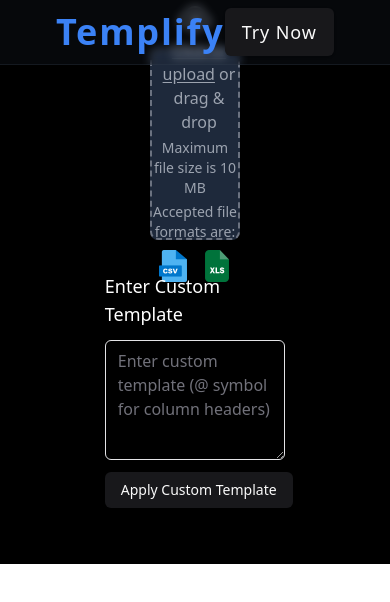
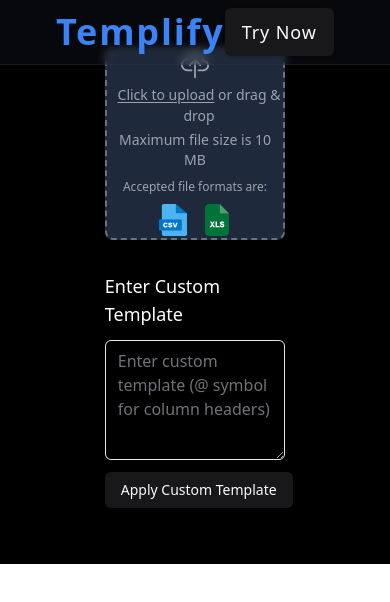
Before and after one commit to Pratiyushkumar/templify, a React (Vite) app: page /home in a window 390 px wide. Shown: the top 602 px of the page. Built offline with nearby package versions, Linux system fonts and the light colour scheme; what pdfmake would draw is missing.

Commit message:
add UploadFileInfo component with responsiveness

```diff
--- a/src/components/FileUploader.tsx
+++ b/src/components/FileUploader.tsx
@@ -1,5 +1,6 @@
 import { ChangeEvent, useRef, useState, DragEvent } from "react"
 import { BsCloudUpload } from "react-icons/bs";
+import UploadedFileInfo from "./UploadedFileInfo";
 interface FileUploaderProps {
   onFileSelected: (file: File) => void
 }
@@ -9,7 +10,7 @@
   const inputRef = useRef<HTMLInputElement>(null)
   const [error, setError] = useState("")
   const [file, setFile] = useState<File | null>(null)
-  // my changes
+
   const [dragging, setDragging] = useState(false)
 
   const handleDragOver = (e: DragEvent<HTMLDivElement>) => {
@@ -62,10 +63,11 @@
   }
 
   return (
-    <div className="flex flex-col items-center my-8" >
-      <div onClick={() => inputRef.current?.click()}
+    <div className="flex flex-col items-center my-8">
+    <div
+      onClick={() => inputRef.current?.click()}
       className={`
-          w-1/2 h-48 rounded-lg border-2 border-dashed
+        w-full max-w-md h-48 rounded-lg border-2 border-dashed
         ${
           dragging
             ? "border-blue-500 bg-blue-100 dark:bg-blue-900"
@@ -87,25 +89,21 @@
         className="hidden"
       />
       {file ? (
-          <p className="text-gray-700 dark:text-gray-200">
-            File Uploaded: {file.name}
-          </p>
+        <div className="px-5">
+          <UploadedFileInfo file={file} />
+        </div>
       ) : (
         <div className="flex flex-col items-center gap-1">
-            <div className="flex flex-col items-center space-x-2 text-gray-400">
-              <BsCloudUpload className="text-gray-400 w-8 h-8"/>
-              <p className=" text-[16px] dark:text-gray-400 ">
-                <span className="underline underline-offset-2 ">Click to upload</span> or drag &
+          <div className="flex flex-col items-center space-x-2 text-gray-400 gap-1">
+            <BsCloudUpload className="text-gray-400 w-7 h-7 md:w-8 md:h-8" />
+            <p className="text-[14px] md:text-[16px] dark:text-gray-400">
+              <span className="underline underline-offset-2">Click to upload</span> or drag &
               drop
             </p>
           </div>
-            <div className="text-gray-400 space-y-1">
-            <p className=" text-sm">
-              Maximum file size is 10 MB
-            </p>
-            <p className=" text-sm">
-              Accepted file formats are:
-            </p>
+          <div className="text-gray-400 space-y-2 md:space-y-1">
+            <p className="text-sm md:text-[12px] md:text-sm">Maximum file size is 10 MB</p>
+            <p className="text-[12px] md:text-sm">Accepted file formats are:</p>
           </div>
 
           <div className="flex space-x-3 mt-1">
--- /dev/null
+++ b/src/components/UploadedFileInfo.tsx
@@ -0,0 +1,49 @@
+import { motion } from "framer-motion"
+import { cn } from "../lib/utils"
+function UploadedFileInfo({ file }: {file: File}) {
+  return (
+    <motion.div
+      className={cn(
+        "relative overflow-hidden z-40 bg-slate-300 dark:bg-neutral-900 flex flex-col items-start justify-start md:h-20 p-3 md:w-56 mt-4 w-full mx-auto rounded-md",
+        "shadow-sm",
+      )}
+    >
+      <div className="flex justify-between w-full items-center gap-4">
+        <motion.p
+          initial={{ opacity: 0 }}
+          animate={{ opacity: 1 }}
+          layout
+          className="text-base text-neutral-700 dark:text-neutral-300 truncate max-w-xs"
+        >
+          {file.name}
+        </motion.p>
+        <motion.p
+          initial={{ opacity: 0 }}
+          animate={{ opacity: 1 }}
+          layout
+          className="text-base text-neutral-700 dark:text-neutral-300 truncate max-w-xs"
+        >
+          {file.name.split(".")[-1]}
+        </motion.p>
+        <motion.p
+          initial={{ opacity: 0 }}
+          animate={{ opacity: 1 }}
+          layout
+          className="rounded-lg px-2 py-1 w-fit flex-shrink-0 text-sm text-neutral-600 dark:bg-neutral-800 dark:text-white shadow-input"
+        >
+          {(file.size / (1024 * 1024)).toFixed(2)} MB
+        </motion.p>
+      </div>
+
+      <div className="flex text-sm md:flex-row flex-col items-start md:items-center w-full mt-2 justify-between text-neutral-600 dark:text-neutral-400">
+
+
+        <motion.p initial={{ opacity: 0 }} animate={{ opacity: 1 }} layout>
+          modified {new Date(file.lastModified).toLocaleDateString()}
+        </motion.p>
+      </div>
+    </motion.div>
+  )
+}
+
+export default UploadedFileInfo
```
Lines whose indentation alone changed are shown as unchanged.
